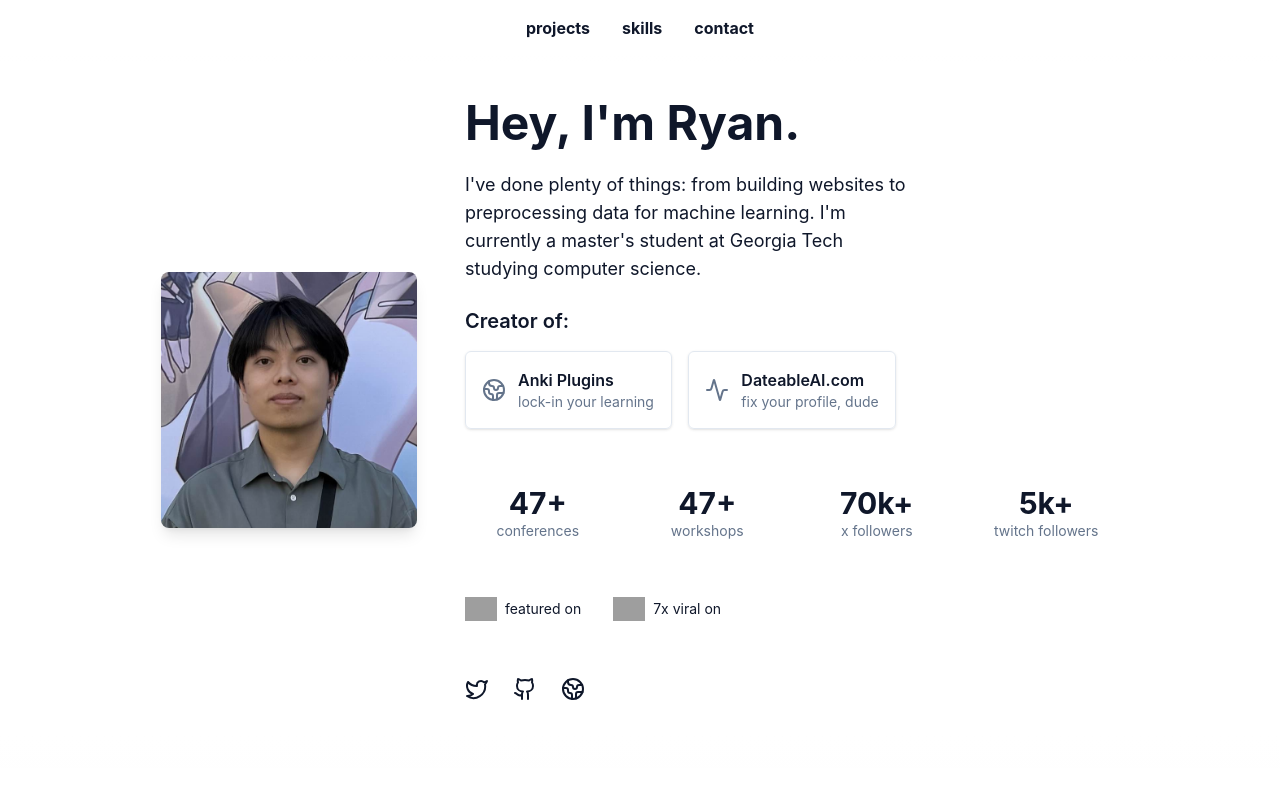
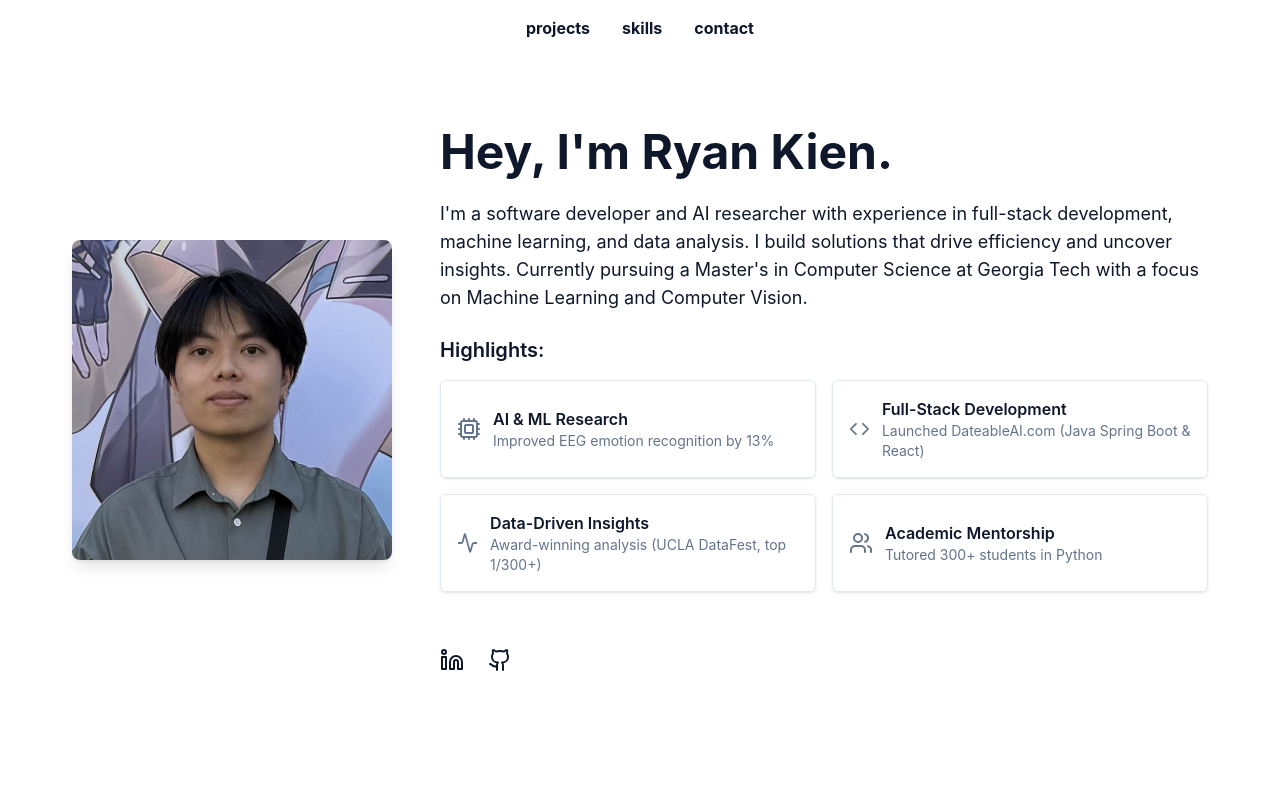
Before and after one commit to ryankkien/ryankkien.github.io, a React (Create React App) app in the folder portfolio/: page / in a window 1280 px wide. Shown: the top 800 px of the page. Built offline with nearby package versions, Linux system fonts and the light colour scheme; grey boxes are pictures that could not be loaded.

Commit message:
changed info in header

```diff
--- a/portfolio/src/components/layout/Header.js
+++ b/portfolio/src/components/layout/Header.js
@@ -1,5 +1,5 @@
 import React, { useEffect, useState } from "react";
-import { Globe2, Activity, BookTemplate, Twitter, Github } from "lucide-react";
+import { Globe2, Activity, Cpu, Code, Users, Award, Twitter, Github, Linkedin } from "lucide-react";
 import face from "./face.jpg";
 
 const HeroSection = () => {
@@ -11,71 +11,51 @@
 
   return (
     <section className="flex items-center justify-center min-h-screen px-4 py-12 bg-background text-foreground">
-      <div className={`container mx-auto flex flex-col md:flex-row items-center justify-center transition-opacity transition-transform duration-[2000ms] ease-out ${loaded ? "opacity-100 translate-y-0" : "opacity-0 translate-y-10"}`}>
+      <div className={`container mx-auto flex flex-col md:flex-row items-center justify-center transition-all duration-[2000ms] ease-out ${loaded ? "opacity-100 translate-y-0 blur-0" : "opacity-0 translate-y-10 blur-sm"}`}>
         <div className="flex-shrink-0 mb-8 md:mb-0">
-          <img src={face} alt="Ryan" className="w-64 h-64 rounded-lg shadow-lg object-cover" />
+          <img src={face} alt="Ryan Kien" className="w-80 h-80 rounded-lg shadow-lg object-cover" />
         </div>
-        <div className="md:ml-12 text-center md:text-left space-y-6">
-          <h1 className="text-5xl font-bold">Hey, I'm Ryan.</h1>
-          <p className="text-lg max-w-md">I've done plenty of things: from building websites to preprocessing data for machine learning. I'm currently a master's student at Georgia Tech studying computer science.</p>
+        <div className="md:ml-12 text-center md:text-left space-y-6 max-w-3xl">
+          <h1 className="text-5xl font-bold">Hey, I'm Ryan Kien.</h1>
+          <p className="text-lg">
+            I'm a software developer and AI researcher with experience in full-stack development, machine learning, and data analysis. I build solutions that drive efficiency and uncover insights. Currently pursuing a Master's in Computer Science at Georgia Tech with a focus on Machine Learning and Computer Vision.
+          </p>
           <div>
-            <h2 className="text-xl font-semibold mb-4">Creator of:</h2>
-            <div className="grid grid-cols-1 sm:grid-cols-2 md:grid-cols-3 gap-4">
+            <h2 className="text-xl font-semibold mb-4">Highlights:</h2>
+            <div className="grid grid-cols-1 sm:grid-cols-2 gap-4">
               <div className="flex items-center bg-card/60 backdrop-blur-sm rounded-md p-4 shadow border border-border">
-                <Globe2 className="w-6 h-6 mr-3 text-muted-foreground" />
+                <Cpu className="w-6 h-6 mr-3 text-muted-foreground" />
                 <div>
-                  <div className="font-semibold">Anki Plugins</div>
-                  <div className="text-sm text-muted-foreground">lock-in your learning</div>
+                  <div className="font-semibold">AI & ML Research</div>
+                  <div className="text-sm text-muted-foreground">Improved EEG emotion recognition by 13%</div>
+                </div>
+              </div>
+              <div className="flex items-center bg-card/60 backdrop-blur-sm rounded-md p-4 shadow border border-border">
+                <Code className="w-6 h-6 mr-3 text-muted-foreground" />
+                <div>
+                  <div className="font-semibold">Full-Stack Development</div>
+                  <div className="text-sm text-muted-foreground">Launched DateableAI.com (Java Spring Boot & React)</div>
                 </div>
               </div>
               <div className="flex items-center bg-card/60 backdrop-blur-sm rounded-md p-4 shadow border border-border">
                 <Activity className="w-6 h-6 mr-3 text-muted-foreground" />
                 <div>
-                  <div className="font-semibold">DateableAI.com</div>
-                  <div className="text-sm text-muted-foreground">fix your profile, dude</div>
+                  <div className="font-semibold">Data-Driven Insights</div>
+                  <div className="text-sm text-muted-foreground">Award-winning analysis (UCLA DataFest, top 1/300+)</div>
                 </div>
               </div>
-              {/* <div className="flex items-center bg-card/60 backdrop-blur-sm rounded-md p-4 shadow border border-border">
-                <BookTemplate className="w-6 h-6 mr-3 text-muted-foreground" />
+              <div className="flex items-center bg-card/60 backdrop-blur-sm rounded-md p-4 shadow border border-border">
+                <Users className="w-6 h-6 mr-3 text-muted-foreground" />
                 <div>
-                  <div className="font-semibold">react academy</div>
-                  <div className="text-sm text-muted-foreground">learn the right way</div>
+                  <div className="font-semibold">Academic Mentorship</div>
+                  <div className="text-sm text-muted-foreground">Tutored 300+ students in Python</div>
                 </div>
-              </div> */}
-            </div>
-          </div>
-          <div className="grid grid-cols-2 sm:grid-cols-4 gap-6 pt-8">
-            <div className="text-center">
-              <div className="text-3xl font-bold">47+</div>
-              <div className="text-sm text-muted-foreground">conferences</div>
-            </div>
-            <div className="text-center">
-              <div className="text-3xl font-bold">47+</div>
-              <div className="text-sm text-muted-foreground">workshops</div>
-            </div>
-            <div className="text-center">
-              <div className="text-3xl font-bold">70k+</div>
-              <div className="text-sm text-muted-foreground">x followers</div>
-            </div>
-            <div className="text-center">
-              <div className="text-3xl font-bold">5k+</div>
-              <div className="text-sm text-muted-foreground">twitch followers</div>
-            </div>
-          </div>
-          <div className="flex items-center justify-center md:justify-start space-x-8 pt-8">
-            <div className="flex items-center">
-              <img src="/techcrunch.png" alt="TechCrunch" className="h-6" />
-              <span className="ml-2 text-sm">featured on</span>
-            </div>
-            <div className="flex items-center">
-              <img src="/ycombinator.png" alt="Y Combinator" className="h-6" />
-              <span className="ml-2 text-sm">7x viral on</span>
+              </div>
             </div>
           </div>
           <div className="flex items-center justify-center md:justify-start space-x-6 pt-8">
-            <a href="#" className="text-foreground hover:text-primary"><Twitter className="w-6 h-6" /></a>
-            <a href="#" className="text-foreground hover:text-primary"><Github className="w-6 h-6" /></a>
-            <a href="#" className="text-foreground hover:text-primary"><Globe2 className="w-6 h-6" /></a>
+            <a href="https://linkedin.com/in/ryankien" target="_blank" rel="noopener noreferrer" className="text-foreground hover:text-primary"><Linkedin className="w-6 h-6" /></a>
+            <a href="https://github.com/ryankkien" target="_blank" rel="noopener noreferrer" className="text-foreground hover:text-primary"><Github className="w-6 h-6" /></a>
           </div>
         </div>
       </div>
```
